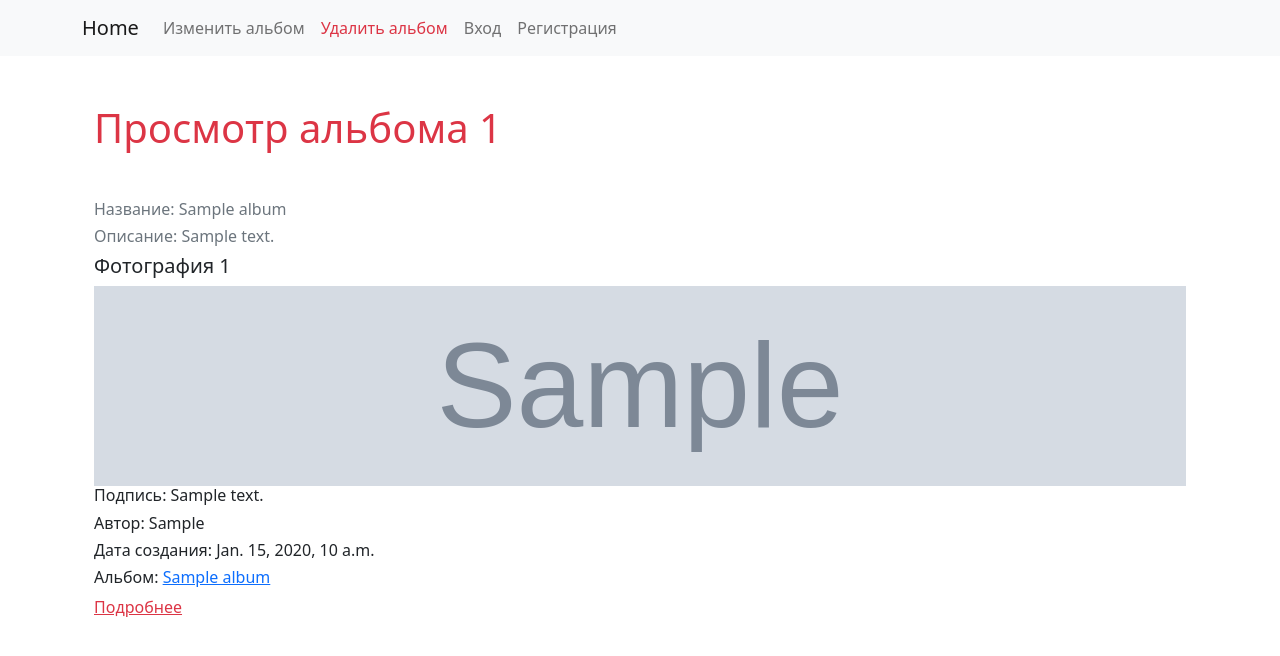
After one commit to umarjan26/exam9, a Django app: page /album/1/ in a window 1280 px wide. The commit adds this page. Shown: the top 656 px of the page. Run offline with Django 4.2, Linux system fonts and the light colour scheme; tables that the repository leaves empty hold one stand-in row (values such as "Sample post"); grey boxes marked "Sample" are stand-in pictures.

Commit message:
создали crud для альбома

```diff
--- a/source/accounts/templates/base.html
+++ b/source/accounts/templates/base.html
@@ -37,6 +37,9 @@
                         <li class="nav-item">
                             <a class="nav-link" href={% url 'webapp:photo_create' %}>Добавить фото</a>
                         </li>
+                     <li class="nav-item">
+                            <a class="nav-link" href={% url 'webapp:album_create' %}>Добавить альбом</a>
+                        </li>
                     <li class="nav-item">
                         <a class="nav-link" href="{% url 'accounts:detail' user.pk %}">Привет {{ user.username }}!</a>
                     </li>
--- a/source/webapp/forms.py
+++ b/source/webapp/forms.py
@@ -13,3 +13,8 @@ class PhotoForm(forms.ModelForm):
     class Meta:
         model = Photo
         fields = ('photo', 'description', 'isPrivate', 'album')
+
+class AlbumForm(forms.ModelForm):
+    class Meta:
+        model = Album
+        fields = ('title', 'description', 'isPrivate')
--- a/source/webapp/models.py
+++ b/source/webapp/models.py
@@ -9,7 +9,7 @@ class Album(models.Model):
     description = models.CharField(max_length=500, verbose_name='Описание', null=True, blank=True)
     author = models.ForeignKey(User, on_delete=models.CASCADE, verbose_name='Автор', related_name='albums')
     created_at = models.DateTimeField(auto_now_add=True, verbose_name="Дата создания")
-    isPrivate = models.BooleanField(default=False)
+    isPrivate = models.BooleanField(default=False, verbose_name='Приватность')
 
     def __str__(self):
         return f'{self.pk}.{self.title}'
@@ -26,8 +26,7 @@ class Photo(models.Model):
     created_at = models.DateTimeField(auto_now_add=True, verbose_name="Дата создания")
     author = models.ForeignKey(User, on_delete=models.CASCADE, verbose_name='Автор', related_name='photos')
     album = models.ForeignKey('webapp.Album', on_delete=models.CASCADE, verbose_name='Альбом', related_name='photos', null=True, blank=True)
-    isPrivate = models.BooleanField(default=False)
-
+    isPrivate = models.BooleanField(default=False, verbose_name='Приватность')
     class Meta:
         db_table = 'Photos'
         verbose_name = 'Фотография'
--- /dev/null
+++ b/source/webapp/templates/albums/view.html
@@ -0,0 +1,45 @@
+{% extends 'base.html' %}
+{% block title %}
+    Альбом {{ album.pk }}
+{% endblock %}
+{% block nav %}
+            <li class="nav-item">
+                <a class="nav-link" href={% url 'webapp:album_update' album.pk %}>Изменить альбом</a>
+            </li>
+            <li class="nav-item">
+                <a class="nav-link text-danger" href={% url 'webapp:album_delete' album.pk %}>Удалить альбом</a>
+            </li>
+{% endblock %}
+{% block content %}
+    <div class="container">
+        <div class=" my-5">
+            <h1 class="text-danger"> Просмотр альбома {{ album.id }}</h1>
+        </div>
+        <div>
+            <h6 class=" mb-2 text-muted">Название: {{ album.title }}</h6>
+            <h6 class="mb-2 text-muted">Описание: {{ album.description}}</h6>
+        </div>
+        <div>
+            {% for photo in photos %}
+                <div>
+                    <div>
+                        <div>
+                            <h5 class="card-title">Фотография {{ photo.id }}</h5>
+                            <img class="avatar" src="{{ photo.photo.url }}" width="100%" height="200" alt="{{ photo.description }}">
+                            <h6 class="mb-2 text-black">Подпись: {{ photo.description }}</h6>
+                            <h6 class="mb-2 text-black">Автор: {{ photo.author.first_name }}</h6>
+                            <h6 class="mb-2 text-black">Дата создания: {{ photo.created_at }}</h6>
+                            {% if photo.album %}
+                                <h6 class=" mb-2 text-black">Альбом: <a href="{% url "webapp:album_view" photo.album.pk %}">{{ photo.album.title }}</a></h6>
+                            {% else %}
+                                <h6 class="mb-2 text-black">Альбом: НЕТ </h6>
+                            {% endif %}
+                            <a href="{% url "webapp:photo_view" photo.pk %}" class="text-danger">Подробнее</a>
+                        </div>
+                    </div>
+                </div>
+            {% endfor %}
+        </div>
+    </div>
+
+{% endblock %}
--- a/source/webapp/templates/photos/index.html
+++ b/source/webapp/templates/photos/index.html
@@ -22,7 +22,7 @@
                             <h6 class="card-subtitle mb-2 text-black">Автор: {{ photo.author.first_name }}</h6>
                             <h6 class="card-subtitle mb-2 text-black">Дата создания: {{ photo.created_at }}</h6>
                             {% if photo.album %}
-                                <h6 class="card-subtitle mb-2 text-black">Альбом: {{ photo.album.title }}</h6>
+                                                                <h6 class="card-subtitle mb-2 text-muted">Альбом: <a href="{% url "webapp:album_view" photo.album.pk %}">{{ photo.album.title }}</a></h6>
                             {% else %}
                                 <h6 class="card-subtitle mb-2 text-black">Альбом: НЕТ </h6>
                             {% endif %}
--- a/source/webapp/urls.py
+++ b/source/webapp/urls.py
@@ -1,6 +1,14 @@
 from django.urls import path
 
-from webapp.views.photos import PhotoIndex, PhotoView, PhotoCreateView, PhotoUpdateView, PhotoDeleteView
+from webapp.views.photos import (PhotoIndex,
+                                 PhotoView,
+                                 PhotoCreateView,
+                                 PhotoUpdateView,
+                                 PhotoDeleteView,)
+from webapp.views.albums import (AlbumView,
+                                 AlbumCreateView,
+                                 AlbumUpdateView,
+                                 AlbumDeleteView)
 
 app_name = "webapp"
 
@@ -10,4 +18,8 @@ urlpatterns = [
     path('photo/add/', PhotoCreateView.as_view(), name='photo_create'),
     path('photo/<int:pk>/update', PhotoUpdateView.as_view(), name='photo_update'),
     path('photo/<int:pk>/delete', PhotoDeleteView.as_view(), name='photo_delete'),
+    path('album/<int:pk>/', AlbumView.as_view(), name='album_view'),
+    path('album/add/', AlbumCreateView.as_view(), name='album_create'),
+    path('album/<int:pk>/update', AlbumUpdateView.as_view(), name='album_update'),
+    path('album/<int:pk>/delete', AlbumDeleteView.as_view(), name='album_delete'),
 ]
--- /dev/null
+++ b/source/webapp/views/albums.py
@@ -0,0 +1,50 @@
+from django.shortcuts import redirect
+from django.urls import reverse
+from django.views.generic import DetailView, CreateView, UpdateView, DeleteView
+
+from webapp.forms import AlbumForm
+from webapp.models import Album
+
+
+class AlbumView(DetailView):
+    model = Album
+    template_name = 'albums/view.html'
+
+    def get_context_data(self, *, object_list=None, **kwargs):
+        context = super().get_context_data(object_list=object_list, **kwargs)
+        photos = self.object.photos.filter(isPrivate=False)
+        print(photos)
+        context['photos'] = photos
+        return context
+
+
+class AlbumCreateView(CreateView):
+    model = Album
+    form_class = AlbumForm
+    template_name = 'albums/create.html'
+
+    def get_success_url(self):
+        return reverse('webapp:album_view', kwargs={'pk': self.object.pk})
+
+    def form_valid(self, form):
+        album = form.save(commit=False)
+        album.author = self.request.user
+        album.save()
+        return redirect('webapp:album_view', pk=album.pk)
+
+
+
+class AlbumUpdateView(UpdateView):
+    model = Album
+    template_name = 'albums/update.html'
+    form_class = AlbumForm
+
+    def get_success_url(self):
+        return reverse('webapp:album_view', kwargs={'pk': self.object.pk})
+
+class AlbumDeleteView(DeleteView):
+    model = Album
+    template_name = "albums/delete.html"
+
+    def get_success_url(self):
+        return reverse('webapp:photo_index')
--- a/source/webapp/views/photos.py
+++ b/source/webapp/views/photos.py
@@ -12,7 +12,7 @@ class PhotoIndex(ListView):
 
     def get_context_data(self, *, object_list=None, **kwargs):
         context = super().get_context_data(object_list=object_list, **kwargs)
-        photos = Photo.objects.filter(isPrivate=False).order_by('-created_at')
+        photos = Photo.objects.filter(isPrivate=False).filter(album__isPrivate=False).order_by('-created_at')
         context['photos'] = photos
         return context
 
```
Also changed, not shown: source/accounts/views.py (+12 -0 lines), source/webapp/templates/albums/create.html (added, +25 -0 lines), source/webapp/templates/albums/delete.html (added, +16 -0 lines), source/webapp/templates/albums/update.html (added, +21 -0 lines), source/webapp/templates/photos/view.html (+4 -5 lines), source/webapp/migrations/0002_alter_album_isprivate_alter_photo_isprivate.py (added).
